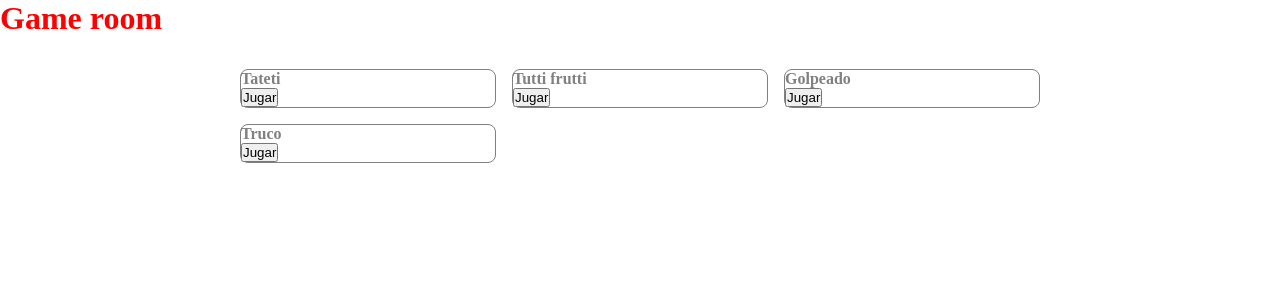
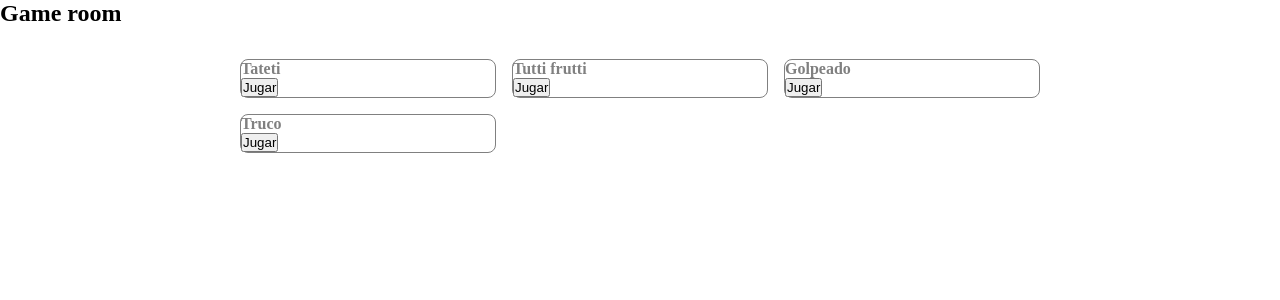
Before and after one commit to GameRoomTest/game-room-frontend, a React (Vite) app: page / in a window 1280 px wide. Shown: the top 300 px of the page. Built offline with nearby package versions, Linux system fonts and the light colour scheme.

Commit message:
Change title tag type

```diff
--- a/src/core/main-page/main-page.component.tsx
+++ b/src/core/main-page/main-page.component.tsx
@@ -5,7 +5,7 @@ const MainPage: FunctionComponent<Props> = ({className}) => {
   return (
     <div className={className}>
       <header className="title-container">
-        <h1>Game room</h1>
+        <h2>Game room</h2>
       </header>
 
       <GameList />
```
